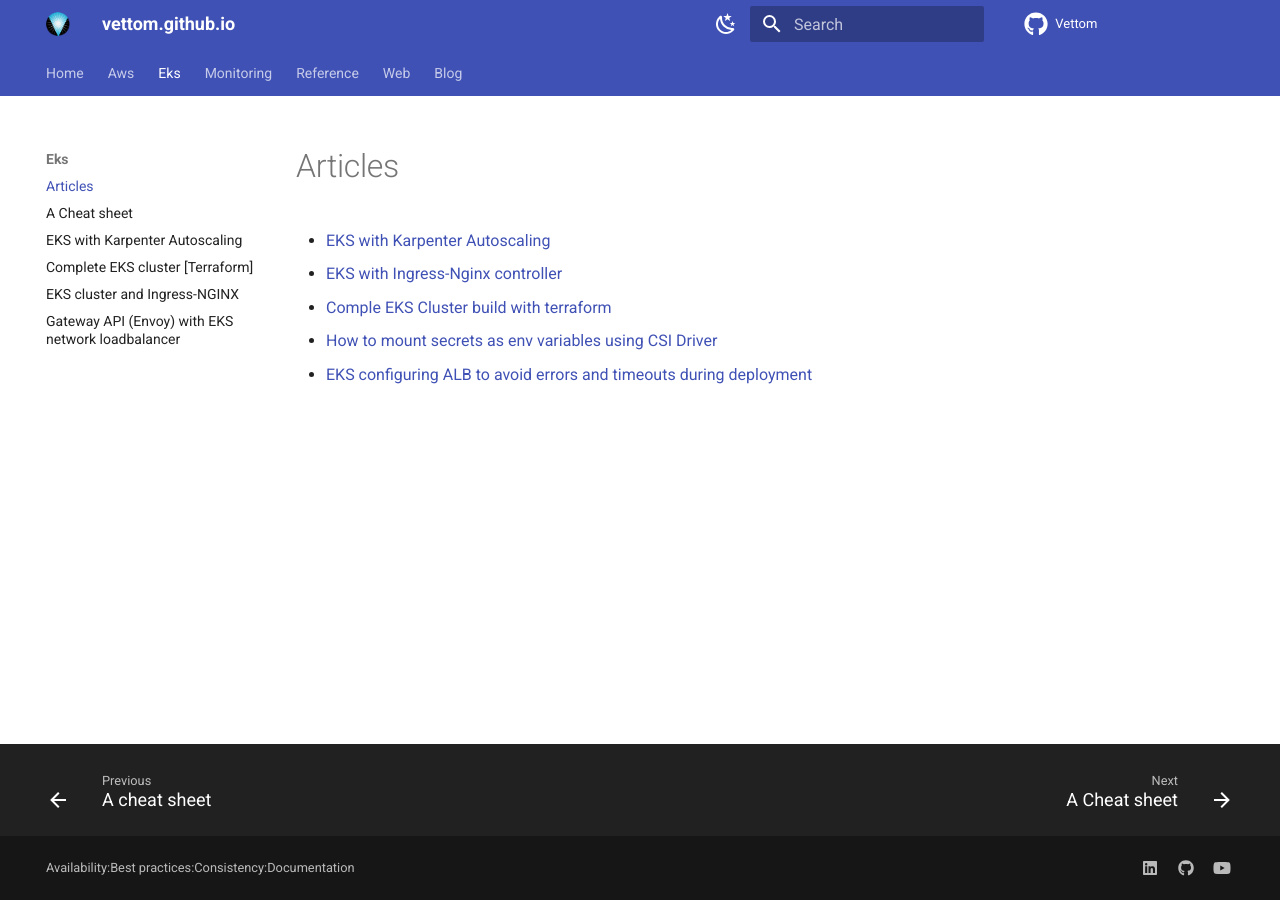
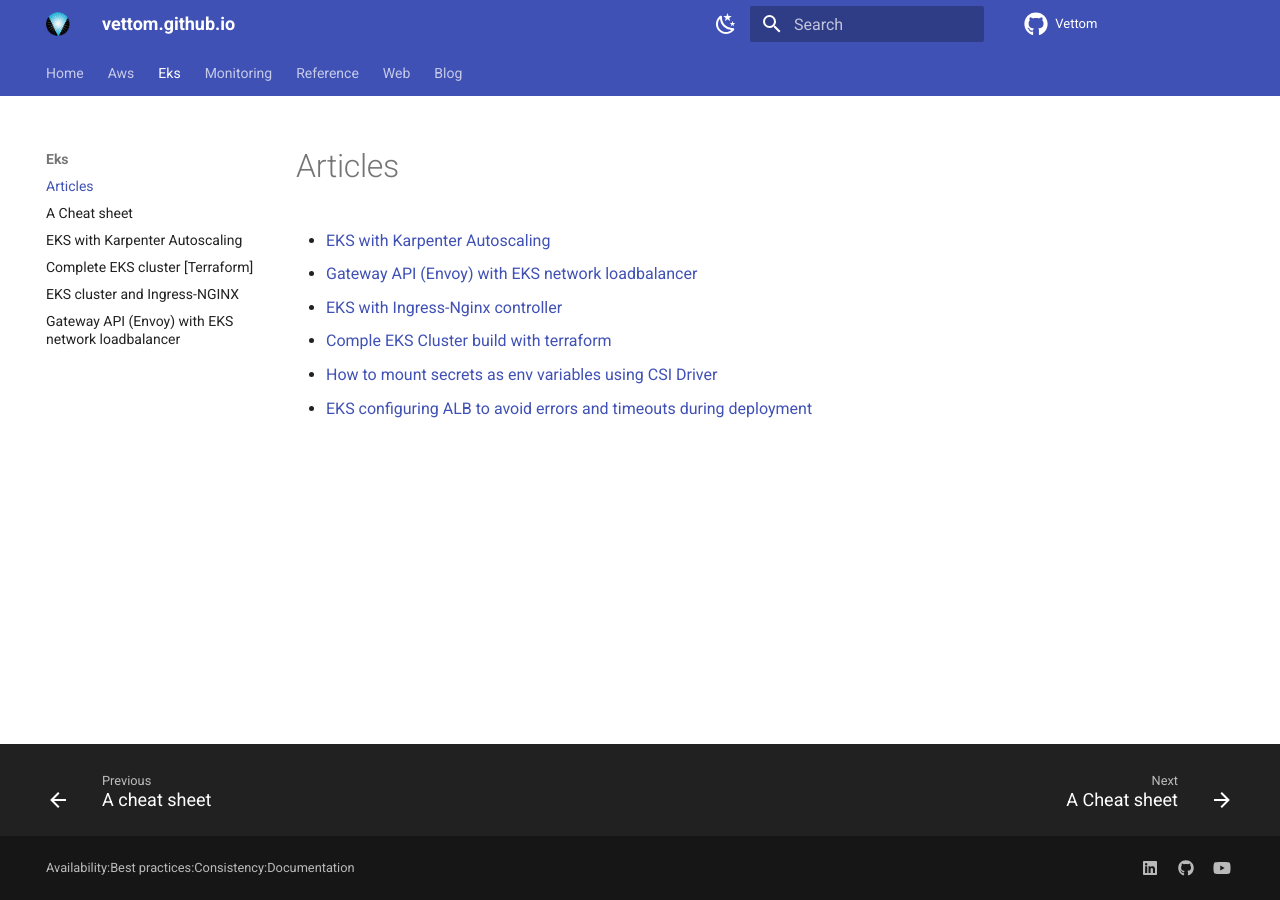
Before and after one commit to vettom/vettom.github.io, an MkDocs documentation site: the page built from docs/Eks/articles..md, in a window 1280 px wide. Built offline with MkDocs 1.6.1 and Material for MkDocs 9.7.7, drawn with Linux system fonts in a browser that asks for light colours.

Commit message:
Update by DV on Sun  4 Aug 2024 18:43:02 BST

```diff
--- a/docs/Eks/articles..md
+++ b/docs/Eks/articles..md
@@ -1,5 +1,6 @@
 # Articles
 - [EKS with Karpenter Autoscaling](https://vettom.github.io/Eks/eks-cluster-karpenter/)
+- [Gateway API (Envoy) with EKS network loadbalancer](https://vettom.github.io/Eks/eks-with-envoy-gateway/)
 - [EKS with Ingress-Nginx controller](https://vettom.github.io/Eks/eks-ingress-nginx/)
 - [Comple EKS Cluster build with terraform](https://vettom.github.io/Eks/eks-cluster-terraform/)
 - [How to mount secrets as env variables using CSI Driver](http://vettom.github.io/blog/2024/04/02/eks-secrets-as-env-variable-with-csi-driver/)
```
